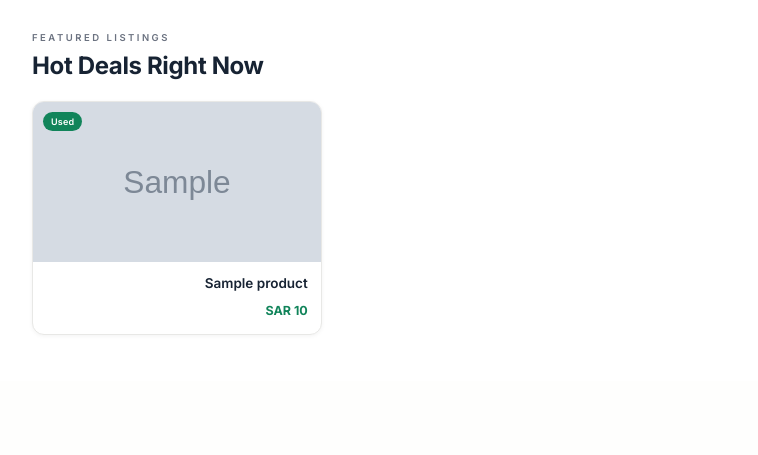
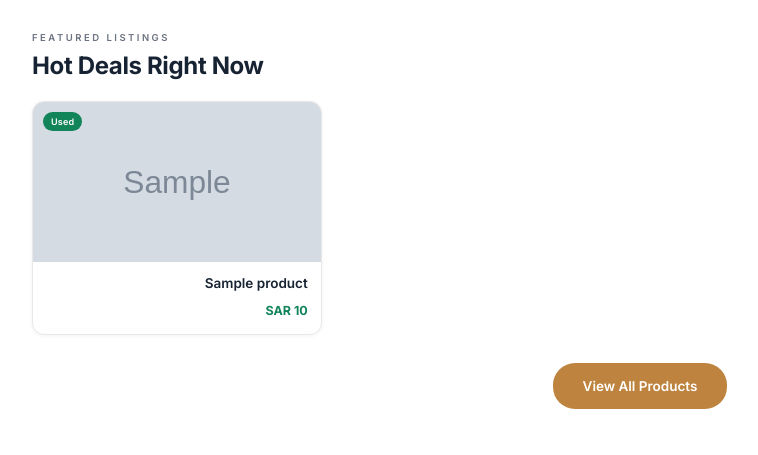
Before and after one commit to tanmoymondal1312/TabukHarajFurniture, a Django app: page / in a window 1280 px wide. Shown: the part 966-1421 px from the top of the page, without its empty margins (0-758 px from the left). Before the commit the page ends 1301 px from the top, so only its background shows below. Run offline with Django 5.2, Linux system fonts and the light colour scheme; data comes from the database, SQL or seed files in the repository; tables that the repository leaves empty hold one stand-in row (values such as "Sample post"); grey boxes marked "Sample" are stand-in pictures.

Commit message:
Add View All Products button under Hot Deals

```diff
--- a/static/css/main.css
+++ b/static/css/main.css
@@ -720,6 +720,18 @@ section[id] {
   gap: 19px;
 }
 
+.listings__more {
+  display: flex;
+  justify-content: center;
+  margin-top: 28px;
+}
+
+.listings__more .btn {
+  height: 46px;
+  padding: 0 30px;
+  font-size: 13.5px;
+}
+
 .listing-card {
   display: flex;
   flex-direction: column;
--- a/templates/partials/listings.html
+++ b/templates/partials/listings.html
@@ -45,6 +45,10 @@
       </article>
       {% endfor %}
     </div>
+
+    <div class="listings__more">
+      <a href="{% url 'pages:products' %}" class="btn btn--gold">View All Products</a>
+    </div>
   </div>
 </section>
 {% endif %}
```
